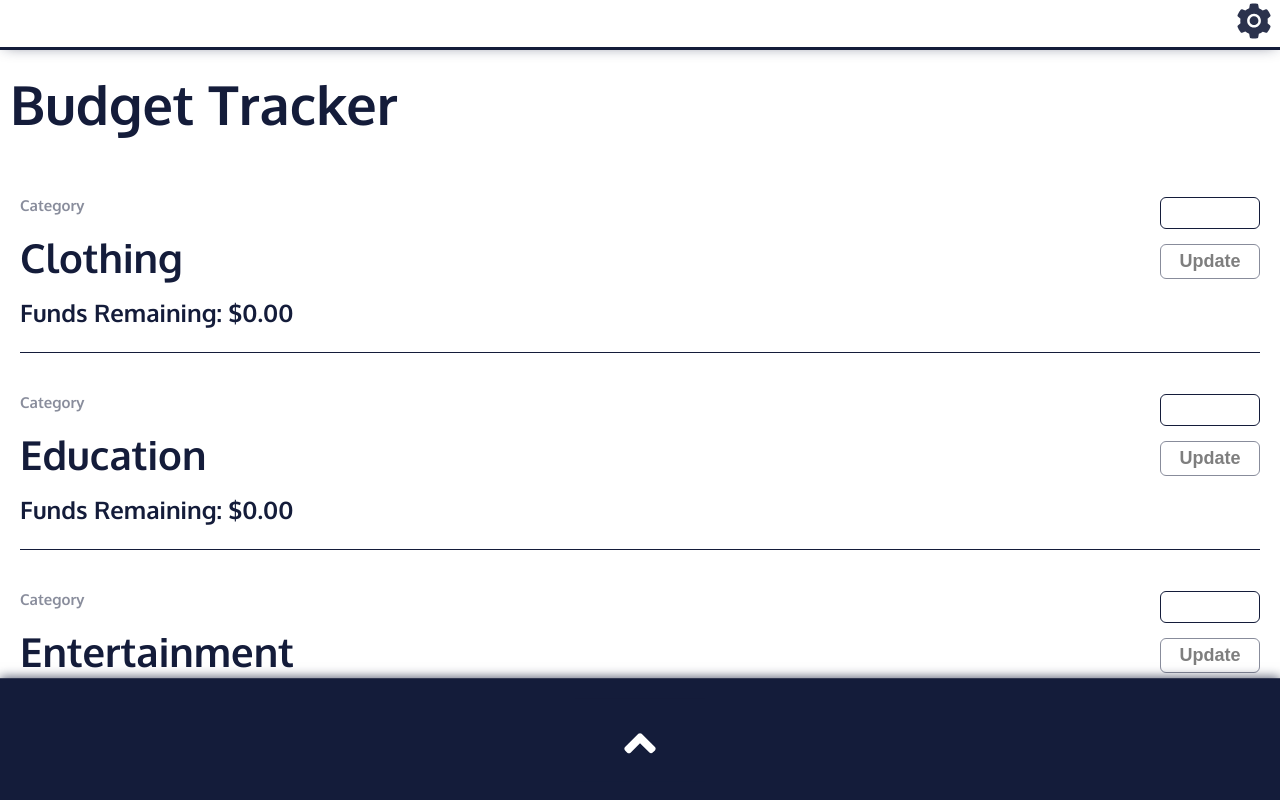
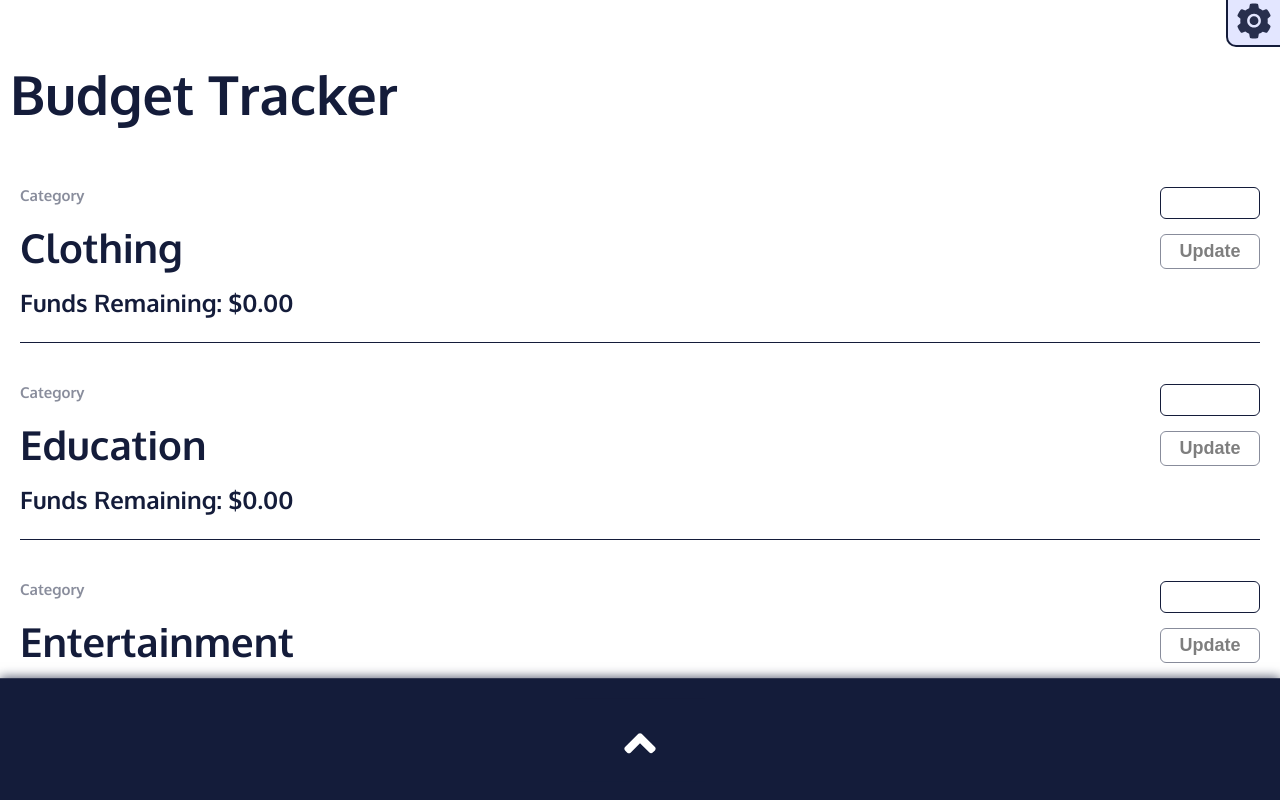
Before and after one commit to E-D-Richard/budget-tracker-webbapp, a React (Create React App) app: page / in a window 1280 px wide. Shown: the top 800 px of the page. Built offline with nearby package versions, Linux system fonts and the light colour scheme.

Commit message:
redesign settingsMenu

```diff
--- a/src/assets/index.css
+++ b/src/assets/index.css
@@ -6,7 +6,7 @@
   --red: #fd4d3f;
   --gray: rgba(20, 28, 58, 0.5);
   --shadow: 0px 0px 15px -5px rgba(20, 28, 58, 0.7);
-  --white: #ffffff;
+  --light-blue: #e3e6ff;
   /* potential color palette:
       #141C3A
       #8184AA
@@ -86,18 +86,19 @@ input::-webkit-inner-spin-button {
 
 header h1 {
   padding: 1rem;
-  padding-top: 7rem;
+
 }
 
 nav {
-  position: fixed;
-  background-color: #ffffff;
-  z-index: 3;
+  /* position: fixed; */
+  position: static;
+  background-color: #fff;
+  z-index: 5;
   width: 100%;
   min-height: 5rem;
-  border-bottom: 3px solid var(--main-text-color);
+  /* border-bottom: 3px solid var(--main-text-color); */
   display: flex;
-  box-shadow: var(--shadow);
+  /* box-shadow: var(--shadow); */
 }
 
 /* -------------------------------------------- main-body section ------------------------------------- */
--- a/src/components/header/settingsMenu/SettingsMenu.js
+++ b/src/components/header/settingsMenu/SettingsMenu.js
@@ -43,7 +43,7 @@ const SettingsMenu = () => {
       >
         <AiFillSetting />
       </button>
-      <div id="settings-menu" className={menuIsOpen ? "open" : ""}>
+      <div id="settings-menu" className={menuIsOpen ? "open" : ""} >
         <Settings />
       </div>
     </div>
--- a/src/components/header/settingsMenu/settingsMenu.css
+++ b/src/components/header/settingsMenu/settingsMenu.css
@@ -32,9 +32,13 @@
   position: absolute;
   right: 0;
   top: 0;
+  z-index: 1;
   border: none;
-  z-index: 1;
-  background-color: transparent;
+  border-left: 2px solid var(--main-text-color);
+  border-bottom: 2px solid var(--main-text-color);
+  border-radius: 0 0 0 10px;
+  background-color: var(--light-blue);
+  transition: all 120ms;
 }
 
 
@@ -81,7 +85,7 @@
 #settings-menu-container .button-frame {
   opacity: 0;
   transform: scale(0);
-  transform: translate(100%, -100%);
+  transform: translate(80%, -95%);
   transition: all var(--open-menu-transition-time);
 }
 
--- a/src/features/newTransaction/newTransaction.css
+++ b/src/features/newTransaction/newTransaction.css
@@ -33,7 +33,7 @@ footer {
 }
 
 .new-trans-button {
-  color: var(--white);
+  color: #fff;
   background-color: var(--main-text-color);
   border: none;
   padding: 2rem 4rem 1rem 4rem;
--- a/src/features/settings/settings.css
+++ b/src/features/settings/settings.css
@@ -78,7 +78,7 @@
   /* height for open/closed state is set inside the corresponding setting function component */
   margin: 0;
   opacity: 0;
-  transform: translateY(-10px);
+  transform: translateY(0px);
   transition: all 400ms;
   pointer-events: none;
   z-index: 0;
```
